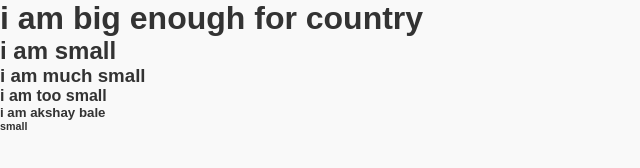
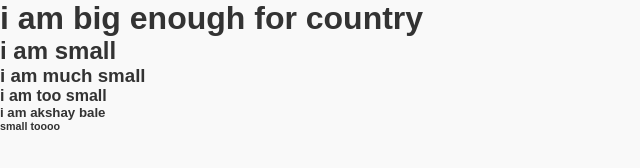
Before and after one commit to akshay-bale/learning-git, a plain HTML site: page index.html in a window 1280 px wide. Shown: the full height of the page, 0-640 px from the left. Drawn offline with Linux system fonts and the light colour scheme.

Commit message:
change h6

```diff
--- a/index.html
+++ b/index.html
@@ -12,6 +12,6 @@
     <h3>i am much small</h3>
     <h4>i am too small</h4>
     <h5>i am akshay bale</h5>
-    <h6>small</h6>
+    <h6>small toooo</h6>
   </body>
 </html>
```
